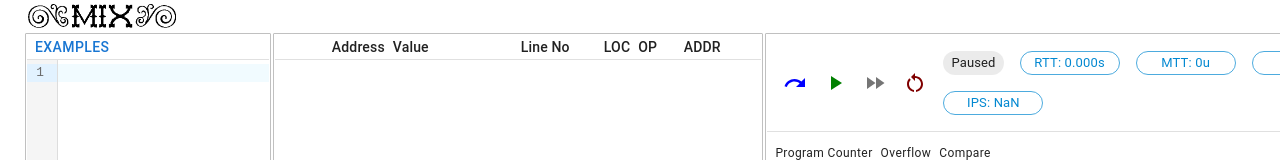
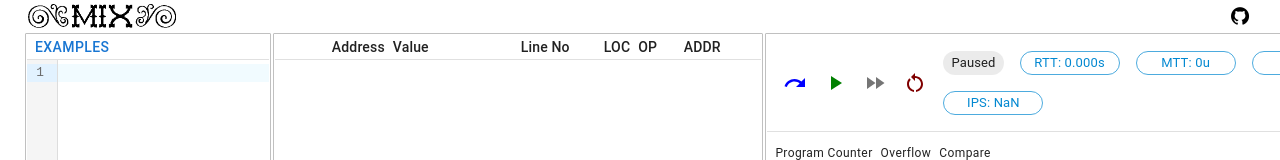
Before and after one commit to taocp-code/ts-mix-ide, a React (Vite) app: page / in a window 1280 px wide. Shown: the top 160 px of the page. Built offline with nearby package versions, Linux system fonts and the light colour scheme.

Commit message:
Add link to code repo.

```diff
--- a/src/app/MixEmulatorApp.tsx
+++ b/src/app/MixEmulatorApp.tsx
@@ -24,9 +24,15 @@ export function MixEmulatorApp() {
                 flexDirection: 'row', display: 'flex', p: '4px', height: '32px', '& img': {
                     height: '100%',
                 },
+                justifyContent: 'space-between',
                 width: '100%',
             }}>
                 <img src={'/mix.png'} alt={"MIX"}/>
+                <a target={"_blank"}
+                   style={{display: "inline-block", width: "24px"}}
+                   href={"https://github.com/taocp-code/ts-mix-ide#"}>
+                    <img src={'/GitHub_Invertocat_Black_Clearspace.png'}/>
+                </a>
             </Box>
 
             <Stack direction={"row"} sx={{
```
Also changed, not shown: public/GitHub_Invertocat_Black_Clearspace.png (added), public/GitHub_Lockup_Black.png (added).
